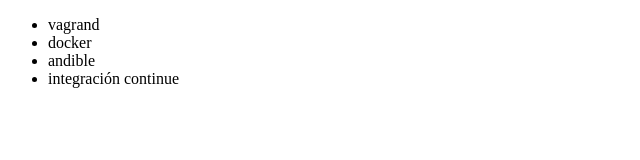
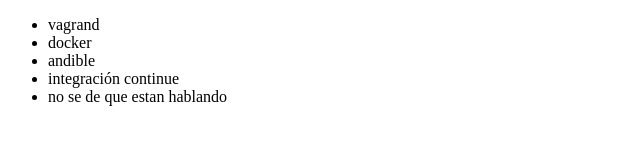
Before and after one commit to leonardo4390/curso-alura, a plain HTML site: page index.html in a window 1280 px wide. Shown: the whole page, without its empty margins (0-640 px from the left). Drawn offline with Linux system fonts and the light colour scheme.

Commit message:
se agrego una nueva lista

```diff
--- a/index.html
+++ b/index.html
@@ -12,6 +12,7 @@
         <li>docker</li>
         <li>andible</li>
         <li>integración continue</li>
+        <li>no se de que estan hablando</li>
     </ul>
 
 </body>
```
